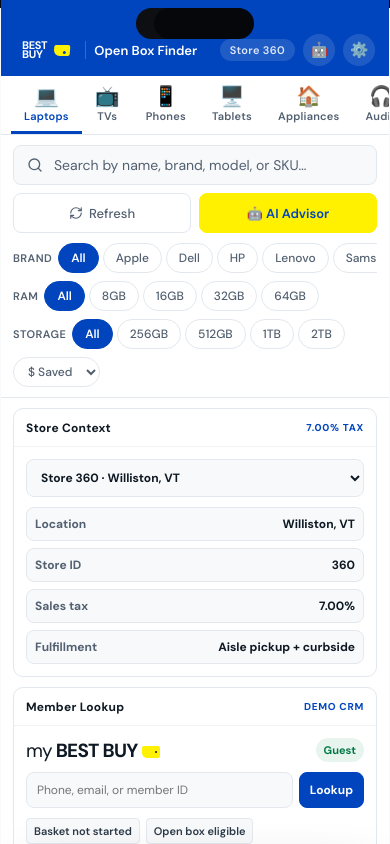
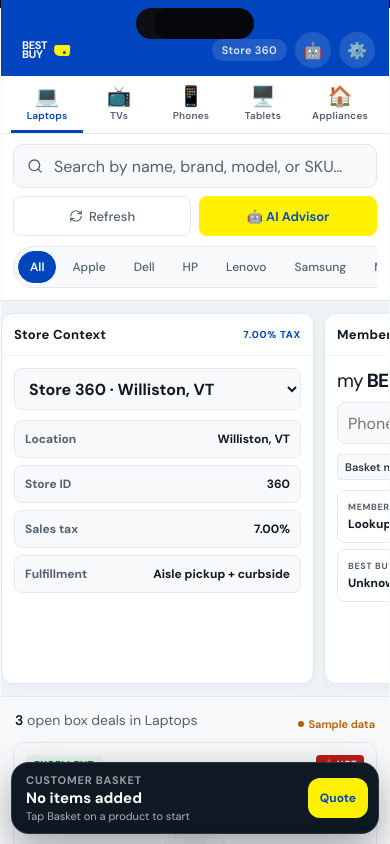
Before and after one commit to asheesh8/bb-openbox, a plain HTML site: page index.html in a window 390 px wide. Both pictures are taken after a click on the button "Continue with sample data". Shown: the top 844 px of the page. Drawn offline with nearby package versions, Linux system fonts and the light colour scheme.

Commit message:
Improve mobile sales app layout

```diff
--- a/index.html
+++ b/index.html
@@ -207,6 +207,7 @@ body { font-family: 'DM Sans', -apple-system, sans-serif; background: #DCE6F1; c
 .store-fact span { color: var(--ink-3); font-weight: 700; }
 .store-fact strong { color: var(--ink); font-weight: 800; text-align: right; }
 .quote-total-row.tax strong { color: var(--blue); }
+.quote-dock { display: none; }
 
 /* DEPT FILTERS */
 .dept-filters { display: flex; gap: 6px; flex-wrap: wrap; align-items: center; }
@@ -368,34 +369,64 @@ body { font-family: 'DM Sans', -apple-system, sans-serif; background: #DCE6F1; c
   .gate-card { border-radius: 28px; padding: 28px 18px; margin-top: 16px; }
   .app.on { width: min(100%, 430px); margin: 0 auto; min-height: 100vh; border-left: 1px solid rgba(255,255,255,.08); border-right: 1px solid rgba(255,255,255,.08); box-shadow: 0 0 0 10px #05070A; position: relative; }
   .ios-island { display: block; position: sticky; top: 8px; z-index: 500; width: 118px; height: 31px; background: #05070A; border-radius: 18px; margin: 8px auto -39px; box-shadow: inset 18px 0 0 rgba(255,255,255,.03); }
-  .topbar { height: 76px; padding-top: 24px; position: sticky; top: 0; }
+  .topbar { height: 76px; padding-top: 24px; position: sticky; top: 0; box-shadow: 0 1px 0 rgba(255,255,255,.08); }
   .topbar-in { padding: 0 14px; }
   .bb-mark.small { font-size: 11px; padding: 5px 7px; }
   .bb-mark.small .bb-tag { width: 16px; height: 11px; }
-  .tb-name { font-size: 13px; }
-  .tb-store { max-width: 122px; overflow: hidden; text-overflow: ellipsis; white-space: nowrap; }
+  .tb-name { display: none; }
+  .tb-sep { display: none; }
+  .tb-store { max-width: 112px; overflow: hidden; text-overflow: ellipsis; white-space: nowrap; }
+  .tb-btn { width: 36px; height: 36px; font-size: 16px; }
   .dept-bar-in { padding: 0 10px; }
-  .dept-tab { padding: 10px 13px 8px; }
+  .dept-tab { padding: 10px 13px 8px; min-width: 72px; }
+  .dept-tab .dt-label { font-size: 10px; }
   .controls { padding: 10px 12px; }
   .search-row { flex-wrap: wrap; }
   .search-box { flex-basis: 100%; }
+  .search-inp { height: 44px; font-size: 16px; border-radius: 10px; }
   .ctrl-btn { flex: 1; justify-content: center; }
-  .filter-group { overflow-x: auto; max-width: 100%; padding-bottom: 2px; }
-  .filter-group::-webkit-scrollbar { display: none; }
+  .dept-filters { flex-wrap: nowrap; overflow-x: auto; gap: 8px; padding-bottom: 2px; scroll-snap-type: x proximity; }
+  .dept-filters::-webkit-scrollbar { display: none; }
+  .filter-group { overflow: visible; flex: 0 0 auto; scroll-snap-align: start; background: var(--surface); border: 1px solid var(--line); border-radius: 999px; padding: 4px; }
+  .filter-group-label { display: none; }
+  .pill-btn { height: 32px; padding: 0 11px; font-size: 12px; background: transparent; border-color: transparent; }
   .filter-sep { display: none; }
-  .sales-workbench-in { padding: 10px 12px; gap: 10px; }
-  .tool-panel { border-radius: 10px; }
+  .sort-select { height: 40px; flex: 0 0 auto; border-radius: 999px; font-size: 13px; }
+  .sales-workbench { background: #EEF3F8; }
+  .sales-workbench-in { display: flex; overflow-x: auto; padding: 12px; gap: 10px; scroll-snap-type: x mandatory; -webkit-overflow-scrolling: touch; }
+  .sales-workbench-in::-webkit-scrollbar { display: none; }
+  .tool-panel { border-radius: 12px; flex: 0 0 86%; scroll-snap-align: start; box-shadow: 0 2px 10px rgba(15,25,35,.04); }
+  .tool-panel-h { min-height: 42px; padding: 11px 12px; }
+  .tool-title { font-size: 13px; }
+  .tool-body { padding: 12px; }
+  .store-select, .member-input { height: 42px; font-size: 16px; }
+  .mini-btn { height: 42px; font-size: 13px; }
   .mybb-wordmark { font-size: 19px; }
   .member-detail-grid { grid-template-columns: 1fr; }
-  .attach-card { min-height: 104px; }
-  .results-header { padding: 12px 14px 8px; }
-  .grid-wrap { padding: 0 12px 22px; }
+  .attach-card { min-height: 112px; }
+  .compare-item, .quote-row, .store-fact, .member-detail { padding: 10px; }
+  .quote-total-row { font-size: 13px; }
+  .quote-total-row strong { font-size: 16px; }
+  .results-header { padding: 14px 14px 10px; align-items: flex-start; gap: 8px; }
+  .results-count { font-size: 14px; line-height: 1.3; }
+  .live-dot { white-space: nowrap; margin-top: 2px; }
+  .grid-wrap { padding: 0 12px 96px; }
   .pcard { border-radius: 12px; }
-  .pc-img-wrap { height: 142px; }
+  .pc-img-wrap { height: 148px; }
+  .pc-body { padding: 15px; }
+  .pc-name { font-size: 15px; line-height: 1.35; }
+  .pc-sale { font-size: 28px; }
+  .pc-pricing { align-items: flex-start; gap: 10px; }
+  .pc-save-pill { white-space: normal; text-align: right; max-width: 112px; line-height: 1.25; }
   .pc-footer { flex-wrap: wrap; }
-  .pc-act { flex-basis: 50%; }
+  .pc-act { flex-basis: 50%; height: 48px; font-size: 12px; }
   .pc-act:nth-child(3) { border-left: none; border-top: 1px solid var(--line-2); }
   .pc-act:nth-child(4) { border-top: 1px solid var(--line-2); }
+  .quote-dock { position: fixed; left: 50%; bottom: 10px; transform: translateX(-50%); z-index: 520; width: min(406px, calc(100% - 22px)); background: var(--ink); color: var(--white); border: 1px solid rgba(255,255,255,.12); border-radius: 18px; padding: 10px 10px 10px 14px; display: grid; grid-template-columns: 1fr auto; gap: 10px; align-items: center; box-shadow: 0 14px 40px rgba(0,0,0,.34); }
+  .quote-dock-title { font-size: 11px; font-weight: 800; letter-spacing: .07em; text-transform: uppercase; color: rgba(255,255,255,.58); margin-bottom: 2px; }
+  .quote-dock-main { font-size: 15px; font-weight: 800; line-height: 1.2; }
+  .quote-dock-sub { font-size: 11px; color: rgba(255,255,255,.66); margin-top: 2px; }
+  .quote-dock-btn { height: 40px; border: none; border-radius: 12px; background: var(--yellow); color: var(--blue); font-family: inherit; font-size: 12px; font-weight: 900; padding: 0 12px; cursor: pointer; }
   .install-prompt { bottom: 12px; grid-template-columns: 38px 1fr; }
   .install-actions { grid-column: 1 / -1; justify-content: flex-end; }
 }
@@ -557,7 +588,7 @@ body { font-family: 'DM Sans', -apple-system, sans-serif; background: #DCE6F1; c
           </div>
         </div>
       </div>
-      <div class="tool-panel">
+      <div class="tool-panel" id="quote-panel">
         <div class="tool-panel-h">
           <span class="tool-title">Compare + Quote</span>
           <span class="tool-kicker" id="quote-kicker">0 items</span>
@@ -592,6 +623,14 @@ body { font-family: 'DM Sans', -apple-system, sans-serif; background: #DCE6F1; c
   </div>
 
   <div class="app-footer">Built by <a href="https://ashish-portfolio-rust.vercel.app" target="_blank">Ashish Subedi</a> · Best Buy Store 360, Williston VT</div>
+</div>
+<div class="quote-dock" id="quote-dock" aria-live="polite">
+  <div>
+    <div class="quote-dock-title">Customer Basket</div>
+    <div class="quote-dock-main" id="quote-dock-main">No items added</div>
+    <div class="quote-dock-sub" id="quote-dock-sub">Tap Basket on a product to start</div>
+  </div>
+  <button class="quote-dock-btn" id="quote-dock-btn" type="button">Quote</button>
 </div>
 
 <!-- AI SHEET -->
@@ -992,6 +1031,10 @@ document.getElementById("copy-quote-btn").addEventListener("click", () => {
   showToast("Quote copied for customer recap");
 });
 
+document.getElementById("quote-dock-btn").addEventListener("click", () => {
+  document.getElementById("quote-panel").scrollIntoView({ behavior: "smooth", block: "center", inline: "center" });
+});
+
 async function verifyKey(k) {
   try {
     const r = await fetch(`https://api.bestbuy.com/beta/products/openBox(categoryId=abcat0507002)?apiKey=${k}&pageSize=1`);
@@ -1371,6 +1414,12 @@ function renderSalesTools() {
     <div class="quote-total-row"><span>Customer saves</span><strong>$${savings.toFixed(2)}</strong></div>
     <div class="quote-total-row"><span>Estimated basket</span><strong>$${estimated.toFixed(2)}</strong></div>
   `;
+  document.getElementById("quote-dock-main").textContent = quoteItems.length
+    ? `${quoteItems.length} item${quoteItems.length === 1 ? "" : "s"} · $${estimated.toFixed(2)}`
+    : "No items added";
+  document.getElementById("quote-dock-sub").textContent = quoteItems.length
+    ? `Save $${savings.toFixed(2)} · ${getActiveStore().city} tax included`
+    : "Tap Basket on a product to start";
 
   document.querySelectorAll("[data-remove-compare]").forEach(btn => {
     btn.addEventListener("click", () => {
```
